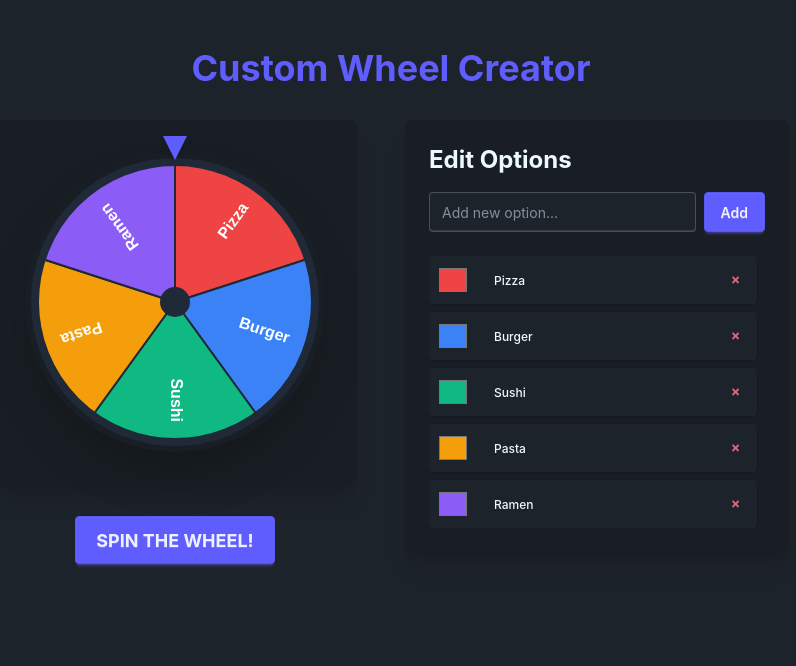
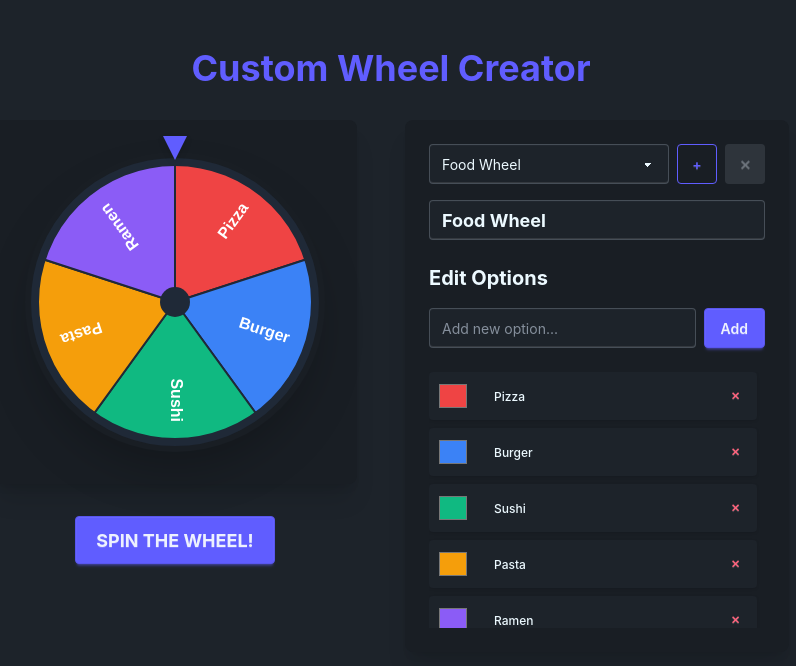
Before and after one commit to teol/wheel, a Svelte app: page / in a window 1280 px wide. Shown: the top 666 px of the page, without its empty margins (249-1045 px from the left). Built offline with nearby package versions, Linux system fonts and the light colour scheme.

Commit message:
feat: enabling users to create, select, rename, and manage multiple wheels

```diff
--- a/client/src/App.svelte
+++ b/client/src/App.svelte
@@ -6,6 +6,7 @@
   let ctx: CanvasRenderingContext2D | null;
 
   type Segment = { id: string; text: string; color: string };
+  type Wheel = { id: string; name: string; segments: Segment[] };
 
   const PALETTE = [
     '#EF4444', // Red
@@ -20,9 +21,30 @@
     '#6366F1', // Indigo
     '#D946EF', // Fuchsia
     '#0EA5E9', // Sky
+    '#F97316', // Orange
+    '#06B6D4', // Cyan
+    '#EAB308', // Yellow
+    '#A855F7', // Purple
+    '#34D399', // Emerald lighter
+    '#FB923C', // Orange lighter
+    '#2DD4BF', // Teal lighter
+    '#FBBF24', // Amber lighter
+    '#C084FC', // Purple lighter
+    '#F472B6', // Pink lighter
+    '#4ADE80', // Green lighter
+    '#38BDF8', // Cyan lighter
   ];
 
-  let segments = $state<Segment[]>([]);
+  let wheels = $state<Wheel[]>([]);
+  let currentWheelId = $state<string>('');
+
+  let currentWheelIndex = $derived(
+    Math.max(
+      0,
+      wheels.findIndex((w) => w.id === currentWheelId)
+    )
+  );
+
   let newSegmentText = $state('');
 
   let currentRotation = $state(0);
@@ -88,37 +110,61 @@
   onMount(() => {
     ctx = canvas.getContext('2d');
 
-    // Load from localStorage on mount
-    const saved = localStorage.getItem('wheel-segments');
-    if (saved) {
+    const savedWheels = localStorage.getItem('wheels-data');
+    if (savedWheels) {
       try {
-        const parsed = JSON.parse(saved);
+        const parsed = JSON.parse(savedWheels);
+        if (Array.isArray(parsed) && parsed.length > 0) {
+          wheels = parsed;
+          currentWheelId = wheels[0].id;
+        }
+      } catch (e) {
+        console.error('Error parsing wheels from localStorage', e);
+      }
+    }
+
+    if (wheels.length === 0) {
+      // Migrate legacy segments if any
+      const savedSegments = localStorage.getItem('wheel-segments');
+      let legacySegments: Segment[] = [];
+      if (savedSegments) {
+        try {
+          const parsed = JSON.parse(savedSegments);
           if (
             Array.isArray(parsed) &&
             parsed.every(
               (item) => item && typeof item.text === 'string' && typeof item.color === 'string'
             )
           ) {
-          // Ensure they have ids and the id is a string
-          segments = parsed.map((s) => ({
+            legacySegments = parsed.map((s) => ({
               id: typeof s.id === 'string' && s.id.trim() !== '' ? s.id : crypto.randomUUID(),
               text: s.text,
               color: s.color,
             }));
           }
         } catch (e) {
-        console.error('Error parsing segments from localStorage', e);
+          console.error('Error parsing legacy segments', e);
         }
       }
 
-    if (segments.length === 0) {
-      segments = [
+      if (legacySegments.length > 0) {
+        wheels = [{ id: crypto.randomUUID(), name: 'My First Wheel', segments: legacySegments }];
+      } else {
+        wheels = [
+          {
+            id: crypto.randomUUID(),
+            name: 'Food Wheel',
+            segments: [
               { id: crypto.randomUUID(), text: 'Pizza', color: PALETTE[0] },
               { id: crypto.randomUUID(), text: 'Burger', color: PALETTE[1] },
               { id: crypto.randomUUID(), text: 'Sushi', color: PALETTE[2] },
               { id: crypto.randomUUID(), text: 'Pasta', color: PALETTE[3] },
               { id: crypto.randomUUID(), text: 'Ramen', color: PALETTE[4] },
+            ],
+          },
         ];
+      }
+      currentWheelId = wheels[0].id;
     }
 
     const handleKeydown = (e: KeyboardEvent) => {
@@ -134,9 +180,13 @@
     };
   });
 
-  // Save to localStorage and redraw wheel when segments change
   $effect(() => {
-    localStorage.setItem('wheel-segments', JSON.stringify(segments));
+    if (wheels.length > 0) {
+      localStorage.setItem('wheels-data', JSON.stringify(wheels));
+    }
+    // Dependency to trigger draw on changes
+    // eslint-disable-next-line @typescript-eslint/no-unused-vars
+    const _currentWheel = wheels[currentWheelIndex];
     drawWheel();
   });
 
@@ -148,6 +198,8 @@
     const radius = 140;
 
     ctx.clearRect(0, 0, canvas.width, canvas.height);
+
+    const segments = wheels[currentWheelIndex]?.segments || [];
 
     if (segments.length === 0) {
       // Draw empty wheel
@@ -203,15 +255,16 @@
     ctx.fill();
   }
 
-  function getIndexFromRotation(rotationDegrees: number): number {
-    if (segments.length === 0) return -1;
-    const sliceAngleDeg = 360 / segments.length;
+  function getIndexFromRotation(rotationDegrees: number, totalSegments: number): number {
+    if (totalSegments === 0) return -1;
+    const sliceAngleDeg = 360 / totalSegments;
     const normalizedRotation = rotationDegrees % 360;
     const pointerAngle = (360 - normalizedRotation) % 360;
     return Math.floor(pointerAngle / sliceAngleDeg);
   }
 
   function spinWheel() {
+    const segments = wheels[currentWheelIndex]?.segments || [];
     if (isSpinning || segments.length === 0) return;
     isSpinning = true;
     initAudio();
@@ -228,7 +281,7 @@
       ease: 'power4.out',
       onUpdate: () => {
         const currentAnimRotation = gsap.getProperty(canvas, 'rotation') as number;
-        const currentIndex = getIndexFromRotation(currentAnimRotation);
+        const currentIndex = getIndexFromRotation(currentAnimRotation, segments.length);
 
         if (lastTickIndex !== -1 && currentIndex !== lastTickIndex) {
           playTickSound();
@@ -239,13 +292,15 @@
         isSpinning = false;
         playTadaSound();
 
-        const winningIndex = getIndexFromRotation(currentRotation);
+        const winningIndex = getIndexFromRotation(currentRotation, segments.length);
         winningSegment = segments[winningIndex];
         showResultModal = true;
       },
     });
   }
+
   function getNextColor() {
+    const segments = wheels[currentWheelIndex]?.segments || [];
     const usedColors = new Set(segments.map((s) => s.color));
     const availableColor = PALETTE.find((c) => !usedColors.has(c));
     if (availableColor) return availableColor;
@@ -253,9 +308,9 @@
   }
 
   function addSegment() {
-    if (newSegmentText.trim()) {
-      segments = [
-        ...segments,
+    if (newSegmentText.trim() && wheels[currentWheelIndex]) {
+      wheels[currentWheelIndex].segments = [
+        ...wheels[currentWheelIndex].segments,
         {
           id: crypto.randomUUID(),
           text: newSegmentText.trim(),
@@ -267,7 +322,11 @@
   }
 
   function removeSegment(id: string) {
-    segments = segments.filter((s) => s.id !== id);
+    if (wheels[currentWheelIndex]) {
+      wheels[currentWheelIndex].segments = wheels[currentWheelIndex].segments.filter(
+        (s) => s.id !== id
+      );
+    }
   }
 
   function handleKeypress(e: KeyboardEvent) {
@@ -275,6 +334,35 @@
       addSegment();
     }
   }
+
+  function createNewWheel() {
+    const newWheelId = crypto.randomUUID();
+    wheels = [
+      ...wheels,
+      {
+        id: newWheelId,
+        name: `Wheel #${wheels.length + 1}`,
+        segments: [
+          { id: crypto.randomUUID(), text: 'Option 1', color: PALETTE[0] },
+          { id: crypto.randomUUID(), text: 'Option 2', color: PALETTE[1] },
+          { id: crypto.randomUUID(), text: 'Option 3', color: PALETTE[2] },
+        ],
+      },
+    ];
+    currentWheelId = newWheelId;
+  }
+
+  function deleteCurrentWheel() {
+    if (wheels.length <= 1) {
+      alert('You cannot delete the last wheel!');
+      return;
+    }
+    if (confirm(`Are you sure you want to delete "${wheels[currentWheelIndex].name}"?`)) {
+      wheels = wheels.filter((w) => w.id !== currentWheelId);
+      currentWheelId = wheels[0].id;
+    }
+  }
+
   let closeButton = $state<HTMLButtonElement | null>(null);
   let modalRef = $state<HTMLDivElement | null>(null);
 
@@ -321,7 +409,49 @@
     </div>
 
     <div class="card bg-base-200 shadow-xl p-6 w-full max-w-sm">
-      <h2 class="text-2xl font-bold mb-4">Edit Options</h2>
+      <div class="flex items-center gap-2 mb-4">
+        <select
+          class="select select-bordered flex-1"
+          bind:value={currentWheelId}
+          disabled={isSpinning}
+        >
+          {#each wheels as wheel (wheel.id)}
+            <option value={wheel.id}>{wheel.name}</option>
+          {/each}
+        </select>
+        <button
+          class="btn btn-square btn-outline btn-primary"
+          onclick={createNewWheel}
+          disabled={isSpinning}
+          aria-label="New Wheel"
+          title="Create new wheel"
+        >
+          +
+        </button>
+        <button
+          class="btn btn-square btn-outline btn-error"
+          onclick={deleteCurrentWheel}
+          disabled={isSpinning || wheels.length <= 1}
+          aria-label="Delete Wheel"
+          title="Delete current wheel"
+        >
+          ✕
+        </button>
+      </div>
+
+      {#if wheels[currentWheelIndex]}
+        <div class="mb-6">
+          <input
+            type="text"
+            class="input input-bordered w-full font-bold text-lg"
+            bind:value={wheels[currentWheelIndex].name}
+            disabled={isSpinning}
+            placeholder="Wheel Name"
+          />
+        </div>
+      {/if}
+
+      <h2 class="text-xl font-bold mb-4">Edit Options</h2>
 
       <div class="flex gap-2 mb-6">
         <input
@@ -335,8 +465,9 @@
         <button class="btn btn-primary" onclick={addSegment} disabled={isSpinning}>Add</button>
       </div>
 
-      <ul class="space-y-2 max-h-80 overflow-y-auto pr-2">
-        {#each segments as segment (segment.id)}
+      <ul class="space-y-2 max-h-64 overflow-y-auto pr-2">
+        {#if wheels[currentWheelIndex]}
+          {#each wheels[currentWheelIndex].segments as segment (segment.id)}
             <li class="flex items-center justify-between bg-base-100 p-2 rounded shadow-sm gap-2">
               <div class="flex items-center gap-3 flex-1">
                 <input
@@ -360,8 +491,9 @@
               >
             </li>
           {/each}
-        {#if segments.length === 0}
+          {#if wheels[currentWheelIndex].segments.length === 0}
             <li class="text-base-content/50 text-center py-4">No options added yet.</li>
+          {/if}
         {/if}
       </ul>
     </div>
```
Lines whose indentation alone changed are shown as unchanged.
